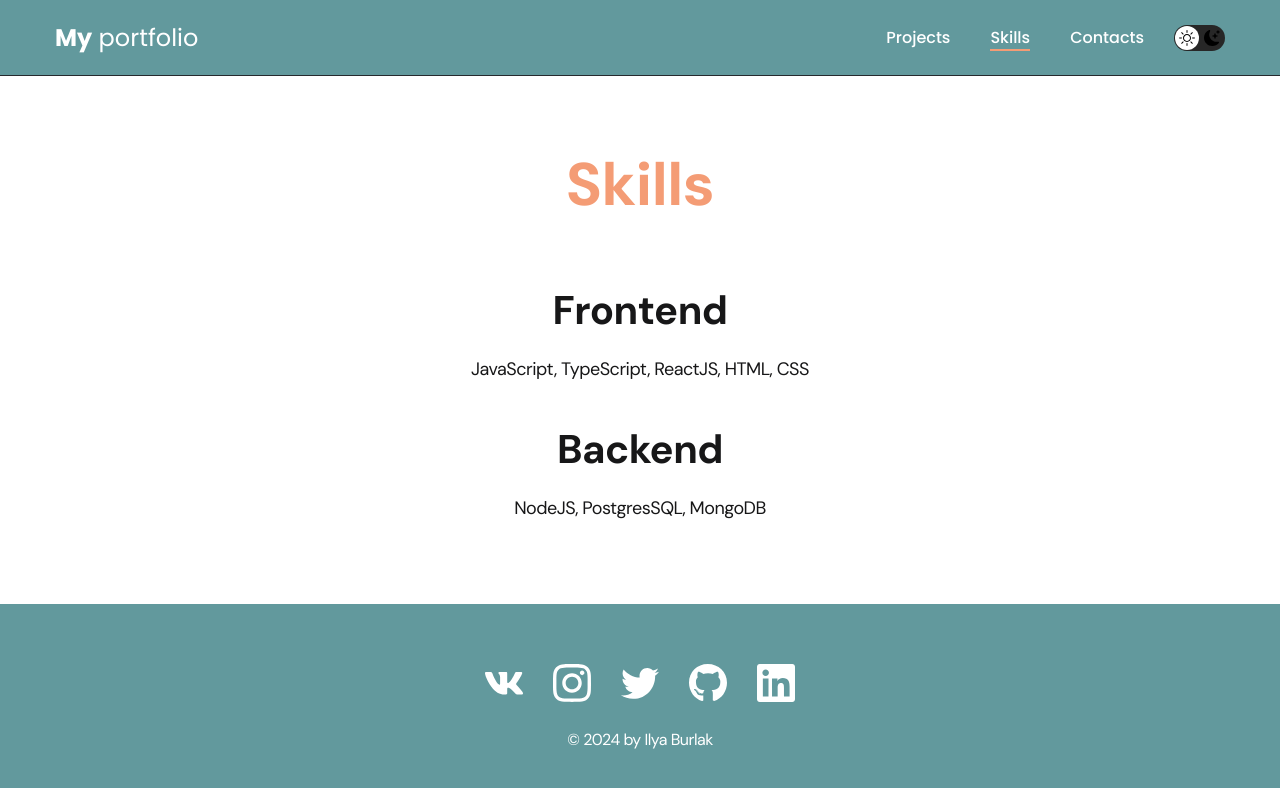
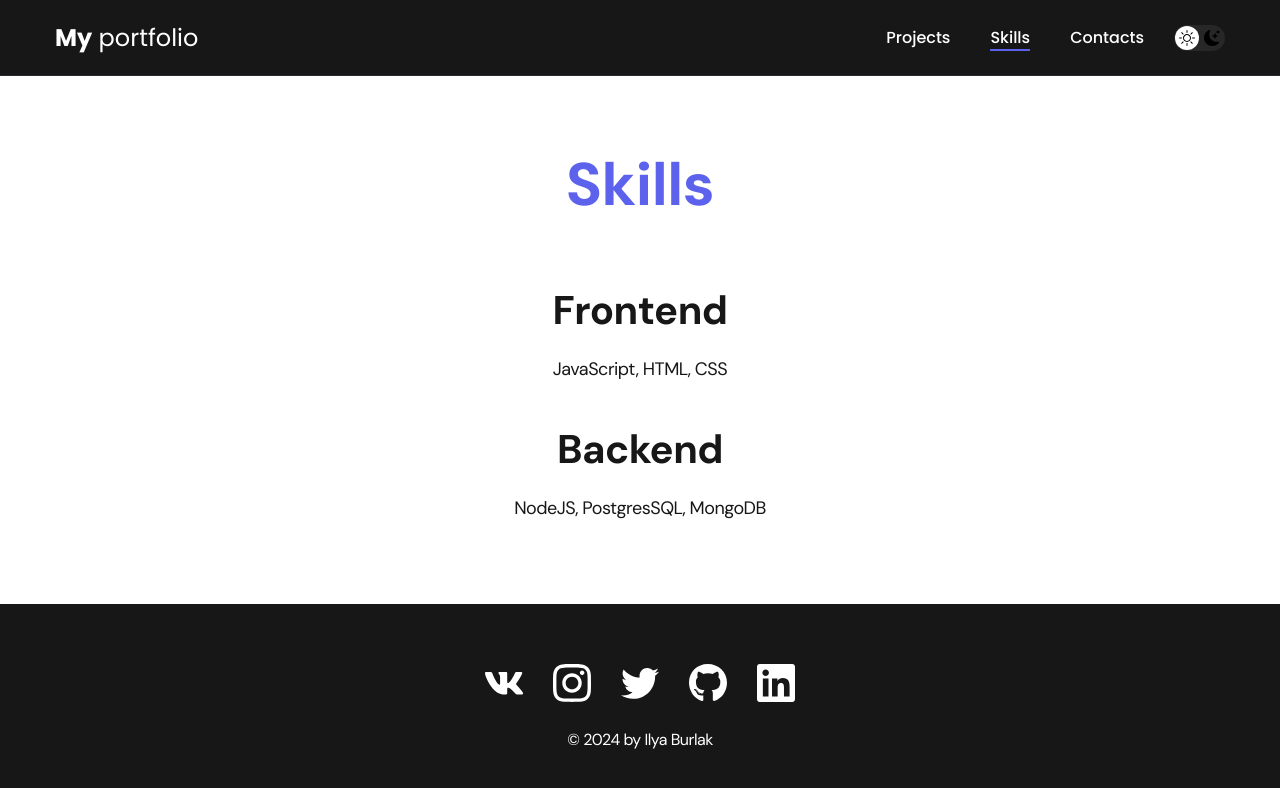
Before and after one commit to IlyaBurlak/Portfolio, a plain HTML site: page skills.html in a window 1280 px wide. Drawn offline with Linux system fonts and the light colour scheme.

Commit message:
refactor: css

```diff
--- a/css/main.css
+++ b/css/main.css
@@ -7,15 +7,13 @@
     --black-border: #26292D;
     --white: #fff;
     --purple: #5C62EC;
-    --orange: #F49C75;
-    --green:#62999D;
 
     --text-color: var(--black);
 
-    --dark-bg: var(--green);
+    --dark-bg: var(--black);
     --dark-border: var(--black-border);
     --header-text: var(--white);
-    --accent: var(--orange);
+    --accent: var(--purple);
 
     /* Light mode */
     --page-bg: var(--white);
@@ -27,8 +25,8 @@
 }
 
 .dark {
-     /* Dark mode */
-    --page-bg: #4B818D;
+    /* Dark mode */
+    --page-bg: #252526;
     --text-color: var(--white);
 
     --title-1: var(--accent);
--- a/skills.html
+++ b/skills.html
@@ -34,7 +34,7 @@
                 <ul class="content-list">
                     <li class="content-list__item">
                         <h2 class="title-2">Frontend</h2>
-                        <p>JavaScript, TypeScript, ReactJS, HTML, CSS</p>
+                        <p>JavaScript, HTML, CSS</p>
                     </li>
                     <li class="content-list__item">
                         <h2 class="title-2">Backend</h2>
```
